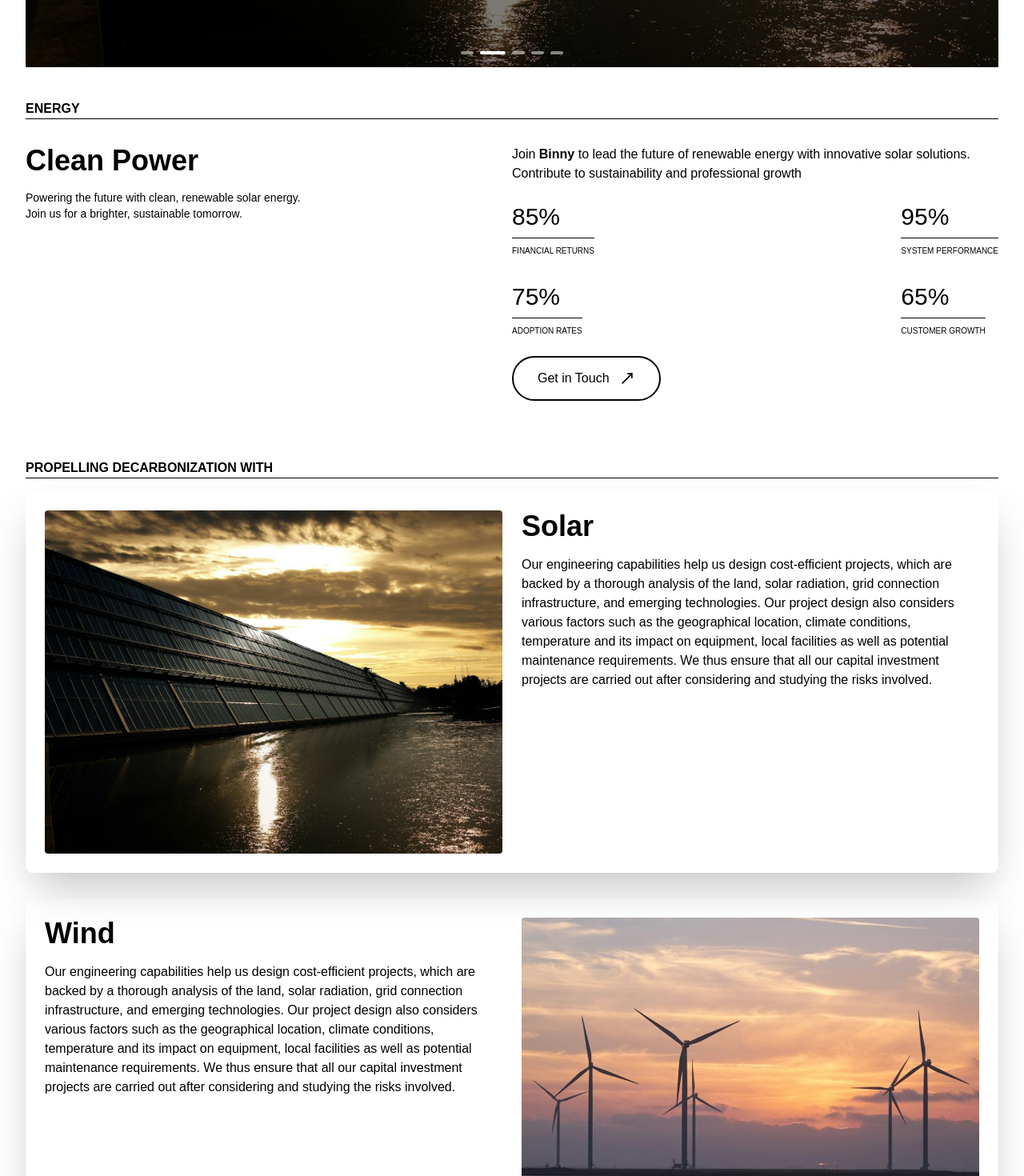
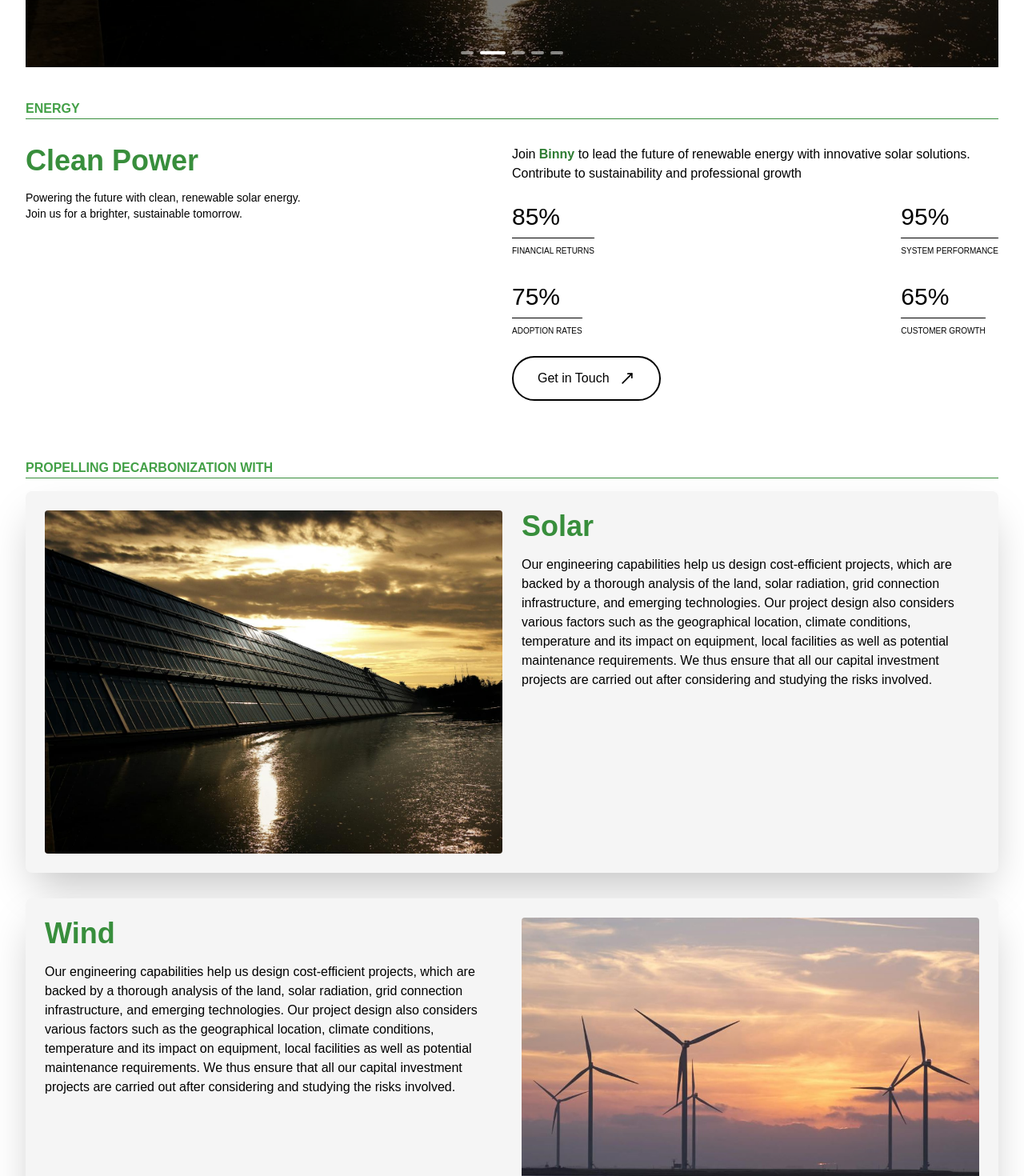
Before and after one commit to Neverm1ndEZ/binny, a Next.js app: page / in a window 1280 px wide. Shown: the part 840-2310 px from the top of the page at 80% size. Built offline with nearby package versions, Linux system fonts and the light colour scheme.

Commit message:
palatte-enhancement

```diff
--- a/src/app/components/Footer.tsx
+++ b/src/app/components/Footer.tsx
@@ -21,7 +21,7 @@ export default function Footer() {
 
 	return (
 		<div className="mt-10 px-4 lg:px-0">
-			<div className="flex justify-start border-b border-black"></div>
+			<div className="flex justify-start border-b border-green-700"></div>
 			<footer className="w-full bg-white py-8">
 				<div className="flex flex-col md:flex-row items-center justify-center gap-y-6 md:gap-y-0 md:justify-between">
 					<Image src="/full-logo.jpeg" alt="logo-ct" width={300} height={250} />
--- a/src/app/components/Modal.tsx
+++ b/src/app/components/Modal.tsx
@@ -20,6 +20,7 @@ export function Modal({ buttonText }: { buttonText: string }) {
 				placeholder=""
 				onPointerEnterCapture={() => {}}
 				onPointerLeaveCapture={() => {}}
+				color="light-green"
 			>
 				{buttonText}
 			</Button>
--- a/src/app/components/NewNav.tsx
+++ b/src/app/components/NewNav.tsx
@@ -96,7 +96,7 @@ export default function EnhancedNav() {
 									{lowerMenuItems.map((item) => (
 										<li key={item.label}>
 											<a href={item.href}>
-												<span className="flex items-center justify-center w-20 px-3 py-2 rounded-md text-sm bg-[#646464] text-white hover:bg-gray-700 transition duration-300 ease-in-out">
+												<span className="flex items-center font-semibold justify-center w-20 px-3 py-2 rounded-md text-sm bg-light-green-500 text-white hover:bg-gray-700 transition duration-300 ease-in-out">
 													{item.label}
 												</span>
 											</a>
@@ -141,7 +141,7 @@ export default function EnhancedNav() {
 							>
 								<Menu size={24} />
 							</button>
-							<div className="relative mt-2">
+							{/* <div className="relative mt-2">
 								{isSearchOpen ? (
 									<div className="flex items-center">
 										<input
@@ -164,7 +164,7 @@ export default function EnhancedNav() {
 										<Search size={20} />
 									</button>
 								)}
-							</div>
+							</div> */}
 						</>
 					)}
 				</div>
--- a/src/app/components/homepage-components/Energy.tsx
+++ b/src/app/components/homepage-components/Energy.tsx
@@ -3,14 +3,14 @@ import { MoveUpRight } from "lucide-react";
 export default function Energy() {
 	return (
 		<div className="mt-10 px-4 lg:px-0">
-			<div className="flex justify-start border-b border-black">
-				<h1 className="text-base uppercase font-semibold text-center">
+			<div className="flex justify-start border-b border-green-700">
+				<h1 className=" text-base uppercase font-semibold text-center text-green-600">
 					Energy
 				</h1>
 			</div>
 			<div className="flex flex-col lg:flex-row justify-center lg:justify-between items-center lg:items-start py-8 gap-y-6">
 				<div className="flex flex-col items-start w-full lg:w-1/2">
-					<h1 className="text-4xl font-semibold">Clean Power</h1>
+					<h1 className="text-4xl font-semibold text-green-700">Clean Power</h1>
 					<p className="text-sm max-w-full lg:max-w-[350px] mt-4 font-light">
 						Powering the future with clean, renewable solar energy. Join us for
 						a brighter, sustainable tomorrow.
@@ -18,9 +18,9 @@ export default function Energy() {
 				</div>
 				<div className="flex flex-col items-start w-full lg:w-1/2 gap-y-6">
 					<div className="font-light">
-						Join <span className="font-semibold">Binny</span> to lead the future
-						of renewable energy with innovative solar solutions. Contribute to
-						sustainability and professional growth
+						Join <span className="font-semibold text-green-800">Binny</span> to
+						lead the future of renewable energy with innovative solar solutions.
+						Contribute to sustainability and professional growth
 					</div>
 					<div className="flex items-center justify-between w-full">
 						<div className="flex flex-col items-start justify-start gap-y-8">
--- a/src/app/components/homepage-components/Leadership.tsx
+++ b/src/app/components/homepage-components/Leadership.tsx
@@ -6,12 +6,12 @@ import { Modal } from "../Modal";
 export default function Leadership() {
 	return (
 		<div className="mt-10 px-4 lg:px-0">
-			<div className="flex justify-start border-b border-black">
-				<h1 className="text-base uppercase font-semibold text-center">
+			<div className="flex justify-start border-b border-green-700">
+				<h1 className=" text-base uppercase font-semibold text-center text-green-600">
 					Message from our Leadership
 				</h1>
 			</div>
-			<div className="grid md:grid-cols-2 items-center justify-between py-4 w-full gap-y-8">
+			<div className="grid md:grid-cols-2 items-center justify-center lg:justify-between py-4 w-full gap-y-8">
 				<LeadershipCard
 					name="John Doe"
 					position="Managing Director"
@@ -37,7 +37,7 @@ function LeadershipCard({
 	message: string;
 }) {
 	return (
-		<div className="flex flex-col sm:flex-row items-center gap-4">
+		<div className="flex flex-col sm:flex-row items-center gap-4 bg-gray-50 rounded-lg shadow-xl p-4">
 			<div className="relative w-[200px] h-[150px]">
 				<Image
 					src="/dummy.jpg"
@@ -48,7 +48,7 @@ function LeadershipCard({
 				/>
 			</div>
 			<div className="flex flex-col justify-start items-start gap-y-2">
-				<h2 className="text-2xl font-semibold text-blue-500">{name}</h2>
+				<h2 className="text-2xl font-semibold text-green-500">{name}</h2>
 				<h3 className="text-base font-medium">{position}</h3>
 				<p className="max-w-[320px] text-sm">{message}</p>
 				<Modal buttonText={"Read More"} />
--- a/src/app/components/homepage-components/LongCard.tsx
+++ b/src/app/components/homepage-components/LongCard.tsx
@@ -14,8 +14,8 @@ export default function LongCard() {
 
 	return (
 		<div className="mt-10 px-4 lg:px-0 max-w-7xl mx-auto">
-			<div className="flex justify-start border-b border-black">
-				<h1 className="text-base uppercase font-semibold text-center">
+			<div className="flex justify-start border-b border-green-700">
+				<h1 className=" text-base uppercase font-semibold text-center text-green-600">
 					Propelling Decarbonization With
 				</h1>
 			</div>
@@ -51,7 +51,7 @@ function CardItem({
 }) {
 	return (
 		<div
-			className={`flex flex-col ${
+			className={`flex flex-col bg-gray-100 ${
 				imagePosition === "right" ? "lg:flex-row-reverse" : "lg:flex-row"
 			} items-start gap-6 p-4 lg:p-6 shadow-2xl rounded-lg`}
 		>
@@ -67,7 +67,9 @@ function CardItem({
 				</div>
 			</div>
 			<div className="w-full lg:w-1/2 space-y-4">
-				<h2 className="text-3xl lg:text-4xl font-semibold">{title}</h2>
+				<h2 className="text-3xl lg:text-4xl font-semibold text-green-700">
+					{title}
+				</h2>
 				<p className="text-sm lg:text-base">
 					Our engineering capabilities help us design cost-efficient projects,
 					which are backed by a thorough analysis of the land, solar radiation,
--- a/src/app/components/homepage-components/Services.tsx
+++ b/src/app/components/homepage-components/Services.tsx
@@ -5,8 +5,8 @@ import React from "react";
 export default function Services() {
 	return (
 		<div className="p-4 lg:p-0">
-			<div className="flex justify-start border-b border-black">
-				<h1 className="text-base uppercase font-semibold text-center">
+			<div className="flex justify-start border-b border-green-700">
+				<h1 className=" text-base uppercase font-semibold text-center text-green-600">
 					Services
 				</h1>
 			</div>
--- a/src/app/components/homepage-components/Sustainablilty.tsx
+++ b/src/app/components/homepage-components/Sustainablilty.tsx
@@ -11,8 +11,8 @@ import { Modal } from "../Modal";
 export function Sustainablilty() {
 	return (
 		<div className="mt-10 p-4 lg:p-0">
-			<div className="flex justify-start border-b border-black">
-				<h1 className="text-base uppercase font-semibold text-center">
+			<div className="flex justify-start border-b border-green-700">
+				<h1 className=" text-base uppercase font-semibold text-center text-green-600">
 					Sustainability and Us
 				</h1>
 			</div>
```
